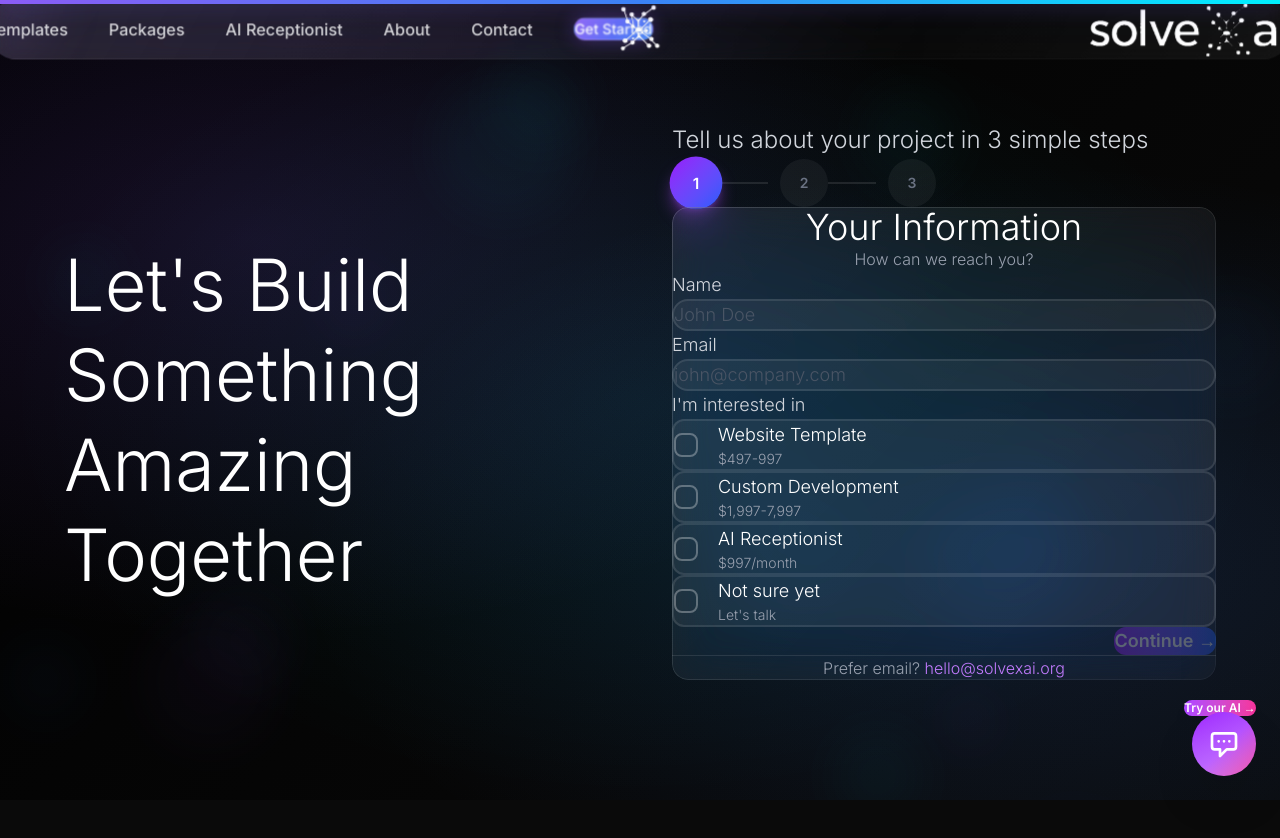
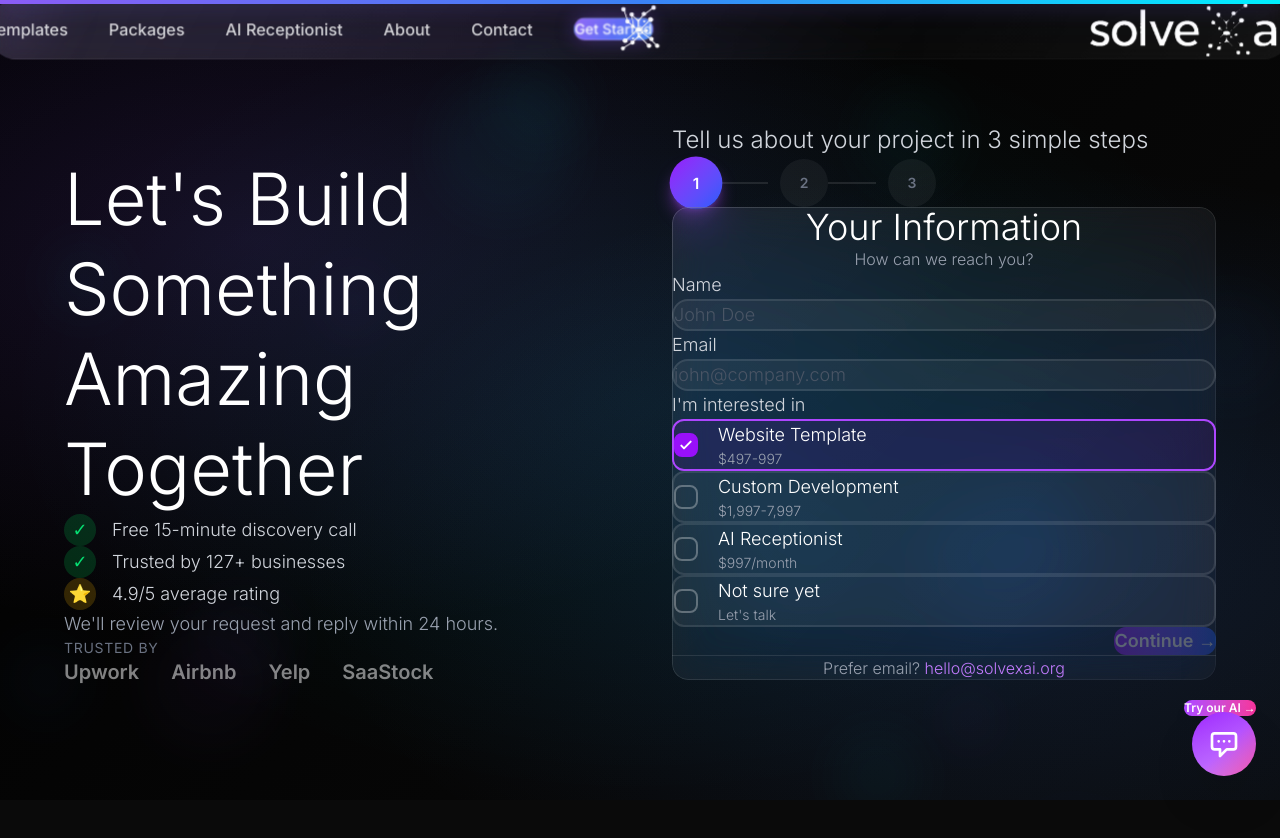
Before and after one commit to IsaacWebDev/solvexai-website, a Next.js app: page /contact in a window 1280 px wide. Shown: the top 838 px of the page. Built offline with nearby package versions, Linux system fonts and the light colour scheme.

Commit message:
Contact page: add trust signals (3 checkmarks + rating), reassurance text, logo bar (Upwork/Airbnb/Yelp/SaaStock), pre-select Website Template option

```diff
--- a/app/contact/page.tsx
+++ b/app/contact/page.tsx
@@ -11,7 +11,7 @@ export default function ContactPage() {
   const [formData, setFormData] = useState({
     name: '',
     email: '',
-    interest: [] as string[],
+    interest: ['template'] as string[], // Pre-select Website Template
     industry: '',
     project: '',
     budget: '',
@@ -127,15 +127,38 @@ export default function ContactPage() {
           {/* Hero - Two Column Layout (Centered) */}
           <div className="grid grid-cols-1 lg:grid-cols-2 gap-12 lg:gap-16 items-start">
 
-            {/* Left: Headline Only */}
+            {/* Left: Headline + Trust Signals */}
             <motion.div
               initial={{ opacity: 0, y: 20 }}
               animate={{ opacity: 1, y: 0 }}
-              className="flex items-center lg:min-h-[600px]"
+              className="flex flex-col justify-center lg:min-h-[600px] space-y-10"
             >
               <h1 className="text-5xl md:text-6xl lg:text-7xl font-light leading-tight">
                 Let's Build Something<br />Amazing Together
               </h1>
+
+              {/* Trust Signals */}
+              <div className="space-y-6">
+                <TrustSignal icon="✓" text="Free 15-minute discovery call" />
+                <TrustSignal icon="✓" text="Trusted by 127+ businesses" />
+                <TrustSignal icon="⭐" text="4.9/5 average rating" />
+              </div>
+
+              {/* Reassurance */}
+              <p className="text-lg text-gray-400 font-light">
+                We'll review your request and reply within 24 hours.
+              </p>
+
+              {/* Logo Bar */}
+              <div className="pt-8 space-y-4">
+                <p className="text-sm text-gray-500 uppercase tracking-wider">Trusted by</p>
+                <div className="flex items-center gap-8 opacity-50 grayscale">
+                  <span className="text-xl font-semibold text-white">Upwork</span>
+                  <span className="text-xl font-semibold text-white">Airbnb</span>
+                  <span className="text-xl font-semibold text-white">Yelp</span>
+                  <span className="text-xl font-semibold text-white">SaaStock</span>
+                </div>
+              </div>
             </motion.div>
 
             {/* Right: Step Indicator + Form */}
@@ -523,3 +546,18 @@ function Step({ number, title, description }: { number: string; title: string; d
     </div>
   )
 }
+
+function TrustSignal({ icon, text }: { icon: string; text: string }) {
+  return (
+    <div className="flex items-center gap-4">
+      <div className={`w-8 h-8 rounded-full flex items-center justify-center text-lg ${
+        icon === '⭐'
+          ? 'bg-yellow-500/20 text-yellow-400'
+          : 'bg-green-500/20 text-green-400'
+      }`}>
+        {icon}
+      </div>
+      <p className="text-lg text-gray-300 font-light">{text}</p>
+    </div>
+  )
+}
```
